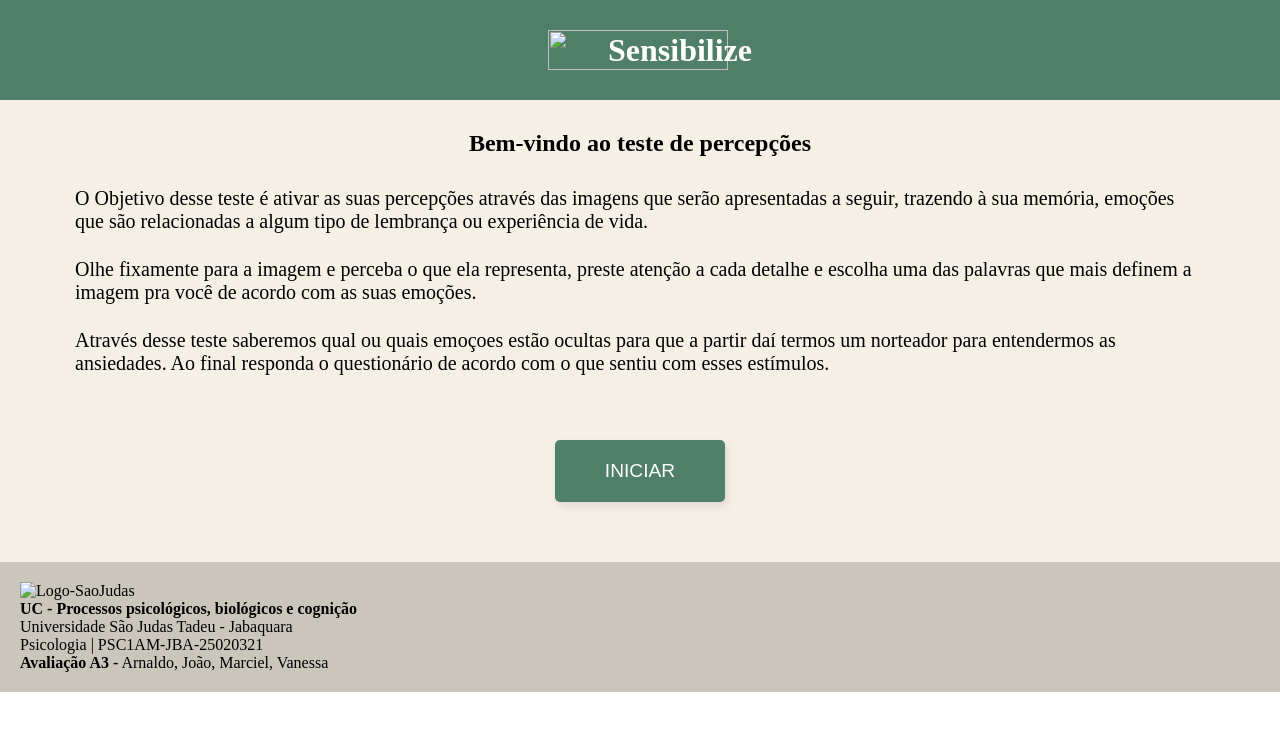
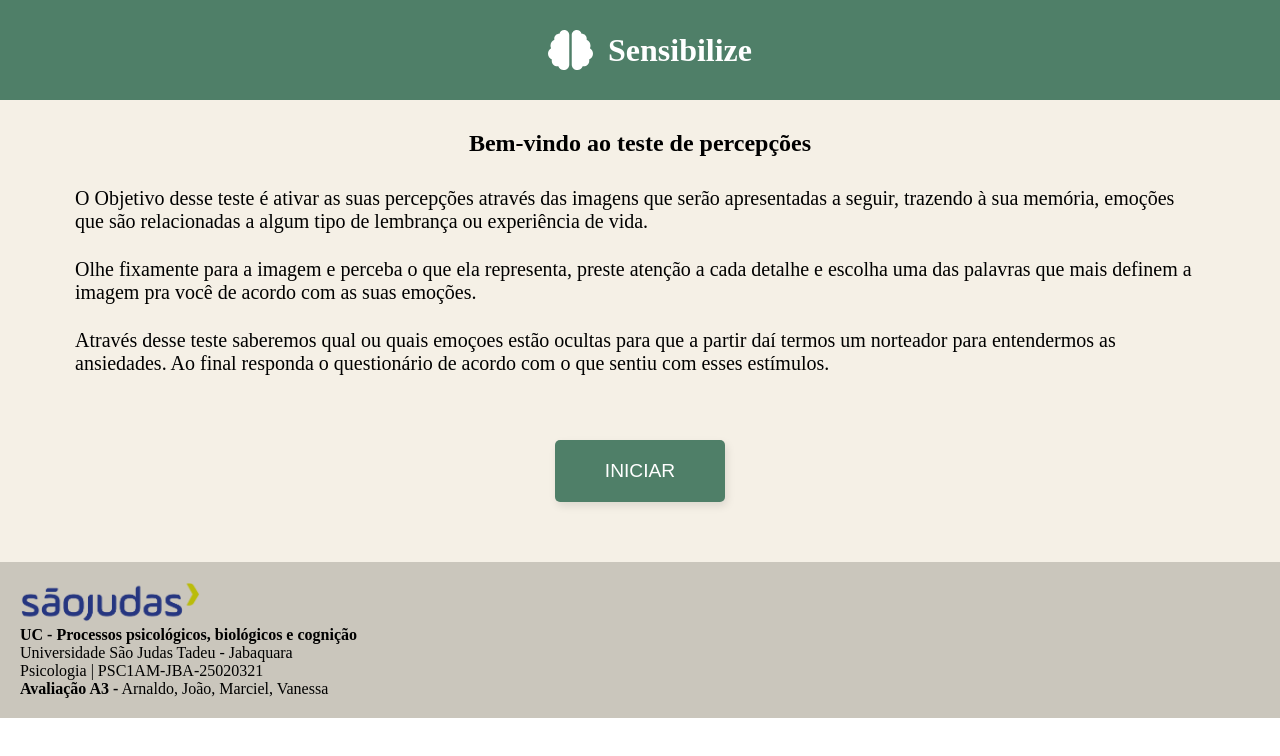
Before and after one commit to jcm-oliveira/app_sesibilize, a plain HTML site: page index.html in a window 1280 px wide. Drawn offline with Linux system fonts and the light colour scheme; the site is published under a folder, as on GitHub Pages, so addresses that start at the root find nothing.

Commit message:
Update index.html

```diff
--- a/index.html
+++ b/index.html
@@ -9,7 +9,7 @@
 <body>
     <header style="display: flex; justify-content: center; align-items: center;">
         <div class="logo">
-            <img src="/img/brain-solid.svg" alt="" width="180" height="40">
+            <img src="img/brain-solid.svg" alt="" width="180" height="40">
         </div>
         <h1>Sensibilize</h1>
     </header>
@@ -24,13 +24,13 @@
             <p>Através desse teste saberemos qual ou quais emoçoes estão ocultas para que a partir daí termos um norteador para entendermos as ansiedades. Ao final responda o questionário de acordo com o que sentiu com esses estímulos.</p>
          </div>
         <div class="botaoPaginacaoBox">
-            <a href="/pages/pagina1.html" class="botaoPaginacao">INICIAR</a>
+            <a href="pages/pagina1.html" class="botaoPaginacao">INICIAR</a>
         </div>
     </main>
 
     <footer>
         <div>
-            <img src="/img/Logo-SaoJudas.png" alt="Logo-SaoJudas" width="180" height="40"><br>
+            <img src="img/Logo-SaoJudas.png" alt="Logo-SaoJudas" width="180" height="40"><br>
             <b>UC - Processos psicológicos, biológicos e cognição</b> <br>
             Universidade São Judas Tadeu - Jabaquara<br>
             Psicologia | PSC1AM-JBA-25020321<br>
```
